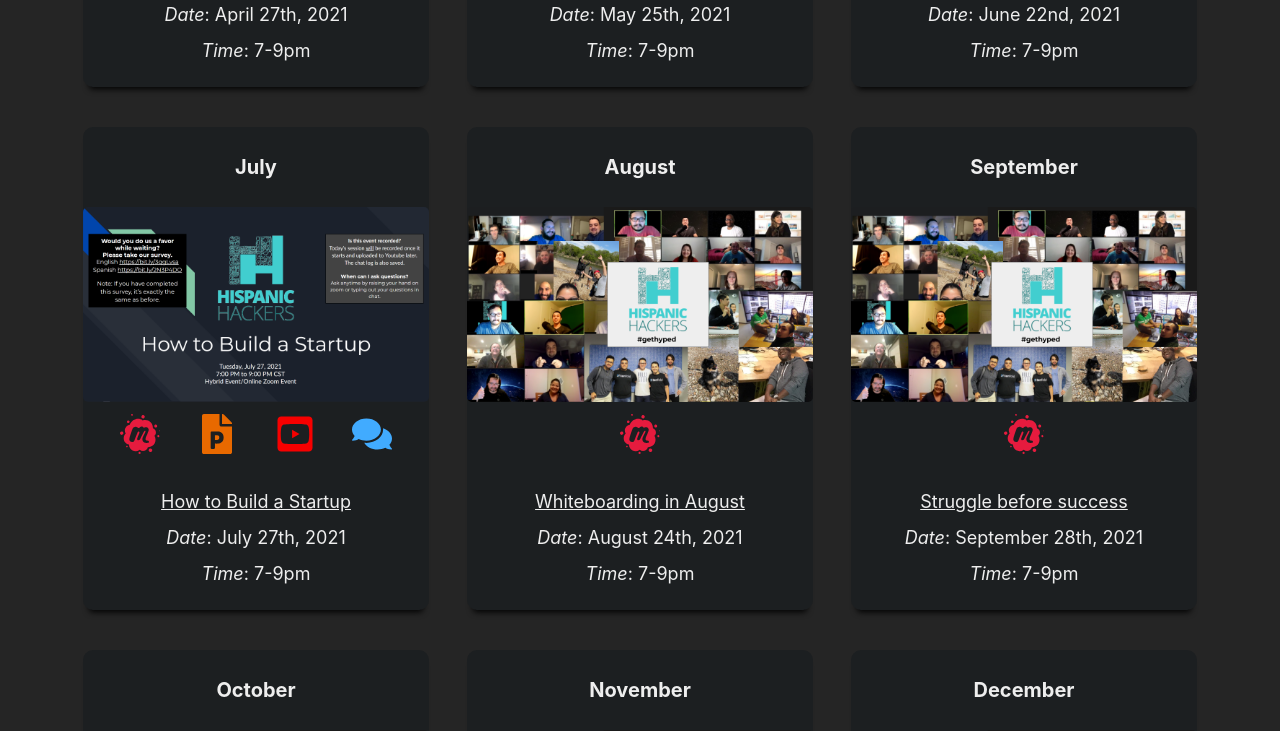
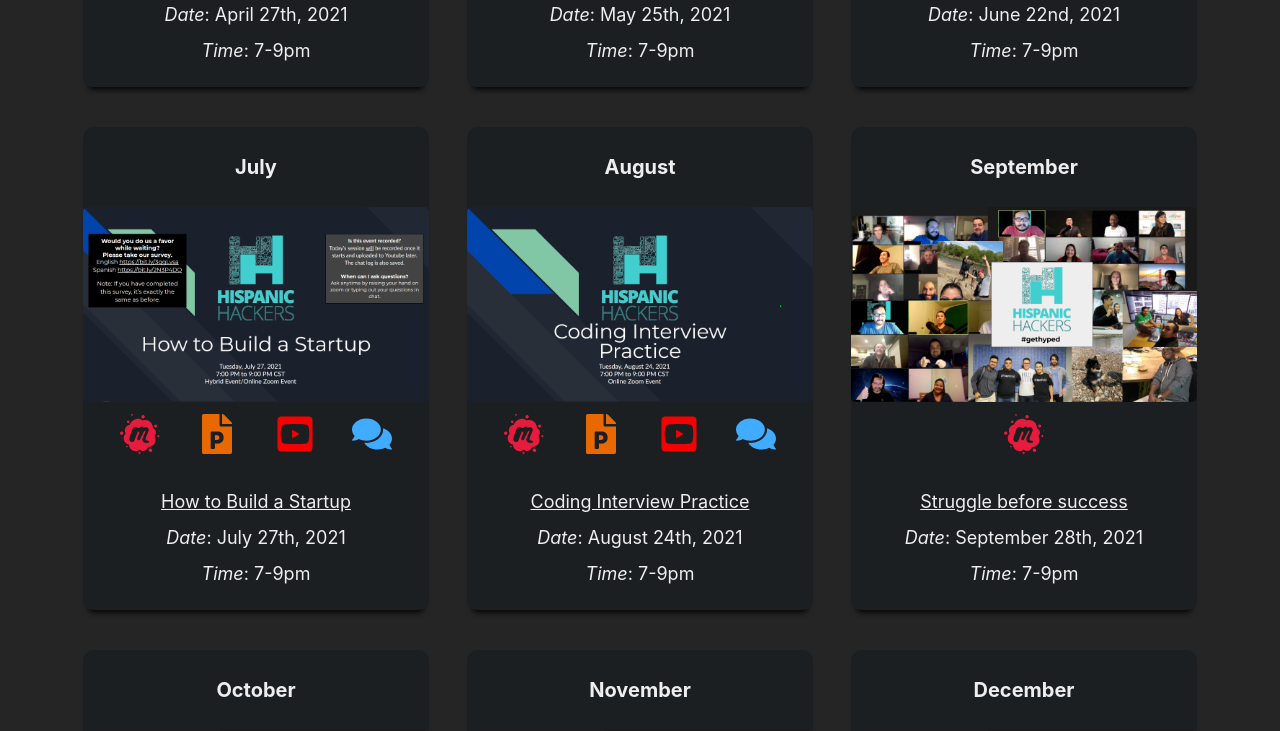
Before and after one commit to timOTdev/hispanic_hacker_next, a Next.js app: page /events in a window 1280 px wide. Shown: the part 1240-1971 px from the top of the page. Built offline with nearby package versions, Linux system fonts and the light colour scheme.

Commit message:
Update code interview event (2021 aug 24)

```diff
--- a/components/data/index.js
+++ b/components/data/index.js
@@ -166,15 +166,17 @@
       },
       {
         month: 'August',
-        titleSlide: '',
-        name: 'Whiteboarding in August',
+        titleSlide: 'august2021.png',
+        name: 'Coding Interview Practice',
         date: 'August 24th, 2021',
         time: '7-9pm',
         meetup:
           'https://www.meetup.com/Austin-Hispanic-Hackers-Meetup/events/276320219/',
-        slides: '',
-        youtube: '',
-        zoomChat: '',
+        slides:
+          'https://docs.google.com/presentation/d/1JXBSTeLCn_h2nxxP0ntAYMKPH3ByPrEuzPcfEZryCC8/edit?usp=sharing',
+        youtube: 'https://youtu.be/53nXbef0JXI',
+        zoomChat:
+          'https://drive.google.com/file/d/1GReRRa-CphHoyHA1ABpxkEgvABQLzfw8/view?usp=sharing',
       },
       {
         month: 'September',
```
Also changed, not shown: public/static/images/august2021.png (added).
